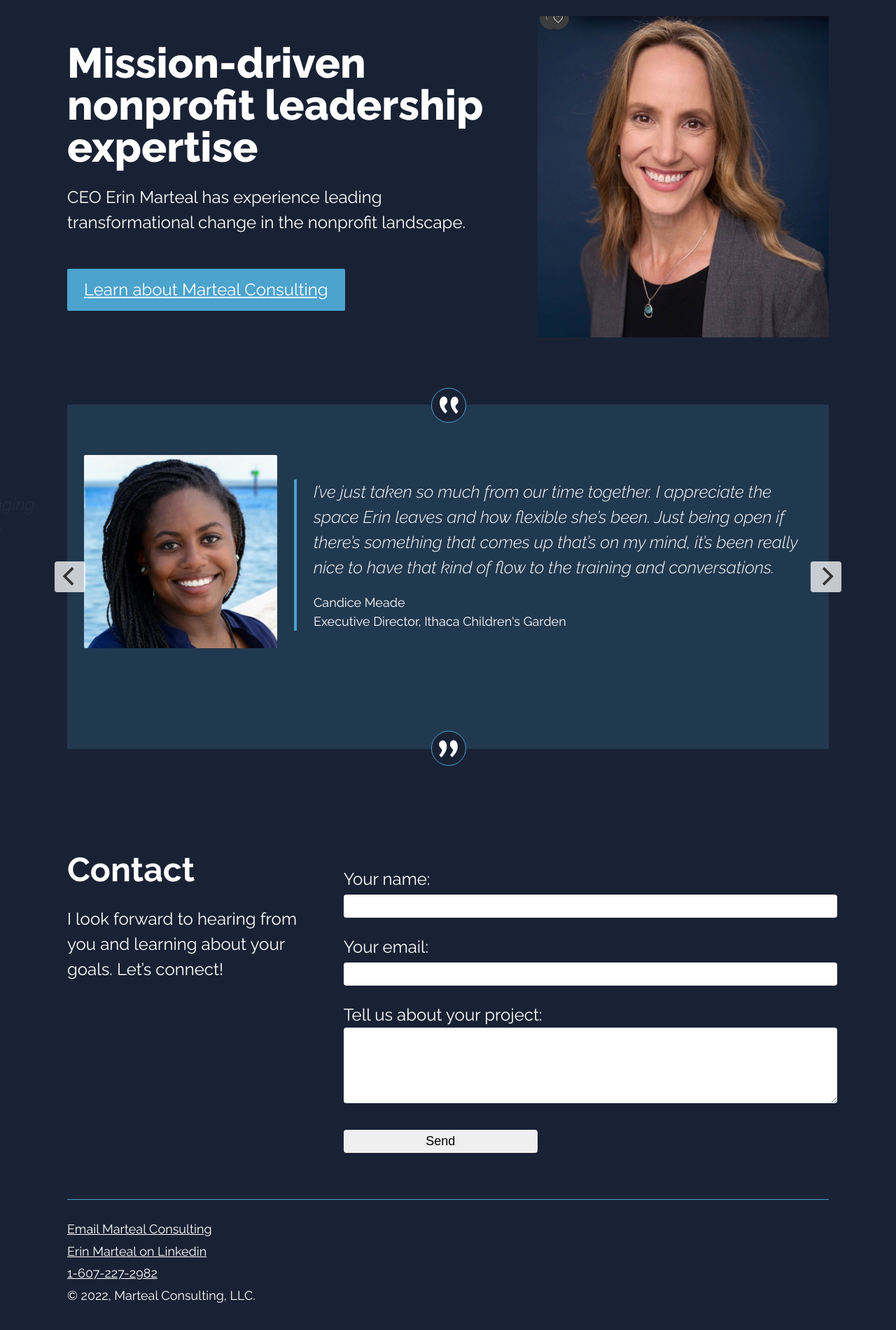
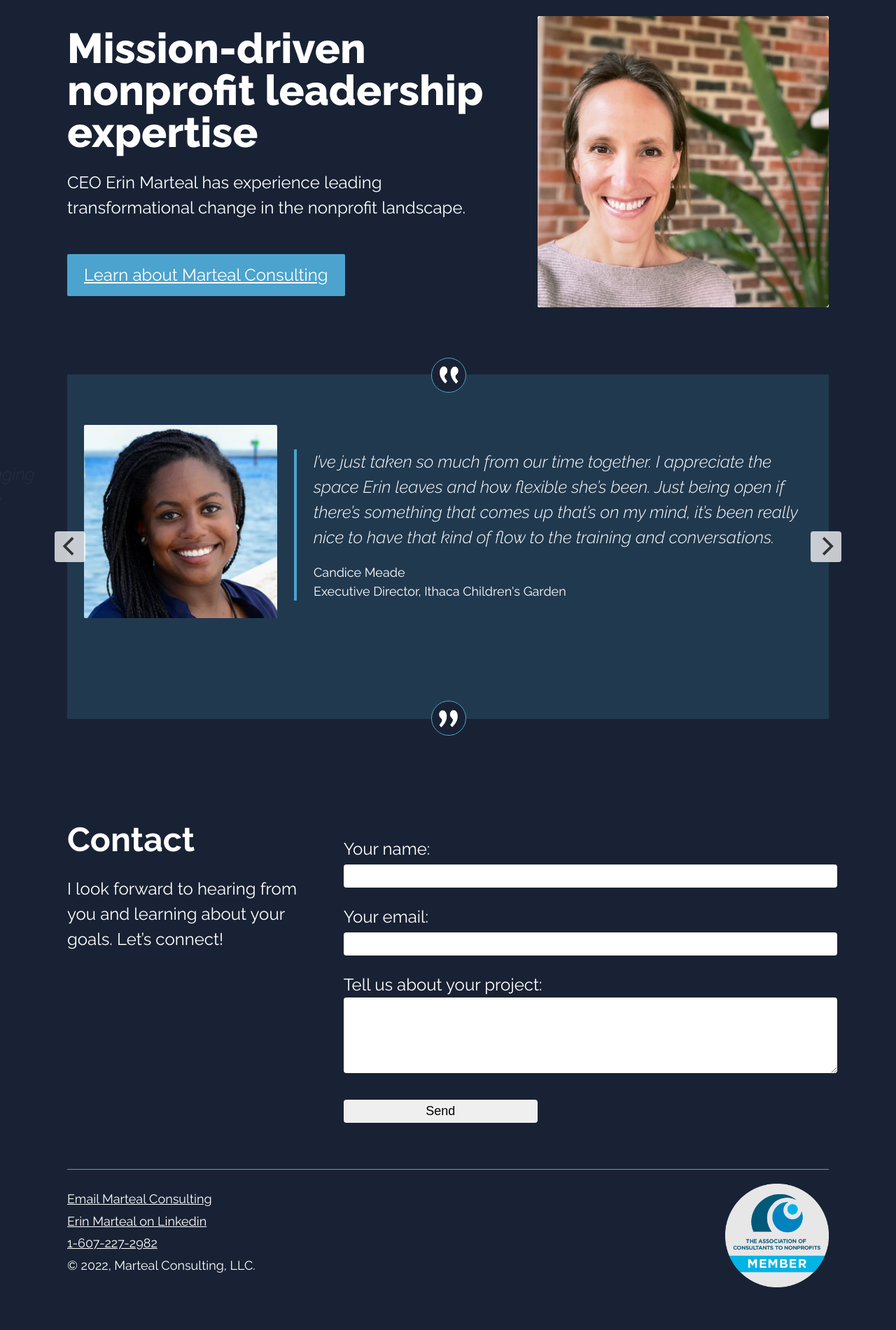
Before and after one commit to bobmarteal/mc11ty, an Eleventy site: page src/index.njk in a window 1280 px wide. Shown: the part 1983-3883 px from the top of the page at 70% size. Built offline with nearby package versions, Linux system fonts and the light colour scheme; Eleventy itself is replaced by a stand-in of ours; files that its build step writes are made by us from their sources.

Commit message:
temp swap erin's old headshot

```diff
--- a/src/_includes/base.njk
+++ b/src/_includes/base.njk
@@ -86,6 +86,7 @@
                     Website design<a href="mailto: bobmarteal@gmail.com">Bob Marteal</a>
                 </li> #}
             </ul>
+            <img src="/images/ACN-member-badge.png" alt="Association for Consultants to Nonprofits member" class="ACN">
         </footer>
     </div>
 
--- a/src/about.njk
+++ b/src/about.njk
@@ -7,7 +7,7 @@
 <p>Marteal Consulting, LLC is exclusively designed to help your nonprofit thrive, with an ultimate goal of making the world a better place for all.  Our 5 core values of <strong>presence</strong>, <strong>integrity</strong>, <strong>compassion</strong>, <strong>courage</strong>, and <strong>efficacy</strong> are threaded through our work and help your nonprofit move closer to fulfilling its purpose.</p>
 
 <h2>Erin Marteal, CEO</h2>
-<figure class="right"> <img src="/images/erin-headshot-test.jpg" alt="Erin Marteal"/><figcaption>Erin Marteal, CEO</figcaption></figure>
+<figure class="right"> <img src="/images/erin-marteal.jpg" alt="Erin Marteal"/><figcaption>Erin Marteal, CEO</figcaption></figure>
 <p>As executive director of Ithaca Children's Garden (2011-22) Erin (she/her) led a transformational organizational change with rippling community impact. Over the course of a decade, she led the growth of the staff team from 1 to 10, the board of directors from 3 to 11, annual visitation from 9,000 to 70,000+, weathered the pandemic establishing new contracts to deepen mission impact, and grew the annual operating budget from $40,000 to $530,000. Erin retired $60,000 of inherited debt within the first 2 years and stepped down after 10 years with 3 months of operating reserves in the bank, a well-respected world-class brand with numerous strategic partnerships, and awards earned by ICG's solid reputation in the community and nationally.
 </p>
 
--- a/src/index.njk
+++ b/src/index.njk
@@ -69,7 +69,7 @@
 	<p>CEO Erin Marteal has experience leading transformational change in the nonprofit landscape.</p>
 	<p><a href="about" class="button button--primary">Learn about Marteal Consulting</a></p>
 	</div>
-	<img src="/images/erin-headshot-test.jpg" alt="Erin Marteal"/>
+	<img src="/images/erin-marteal.jpg" alt="Erin Marteal"/>
 </div>
 </div>
 
--- a/src/sass/page/_footer.scss
+++ b/src/sass/page/_footer.scss
@@ -29,15 +29,14 @@
     max-width: 100% !important;
     border-top: 1px solid var(--brandTwo);
     padding-top: 1rem;
-    li {
-      // margin: 0.5em 1em;
-    }
-    // @include mq(small) {
-    //   padding: 0 2em 4em;
-    //   flex-direction: row;
-    //   font-size: 0.75rem;
-    // }
   }
   a {
   }
+  .ACN {
+    max-width: 148px;
+    grid-row: 2;
+    grid-column: 2;
+    justify-self: flex-end;
+    align-self: self-end;
+  }
 }
```
Also changed, not shown: public/about/index.html, public/css/main.css, public/images/ACN-member-badge.png (added), public/index.html, public/services/index.html, src/images/ACN-member-badge.png (added), 1 other file.
